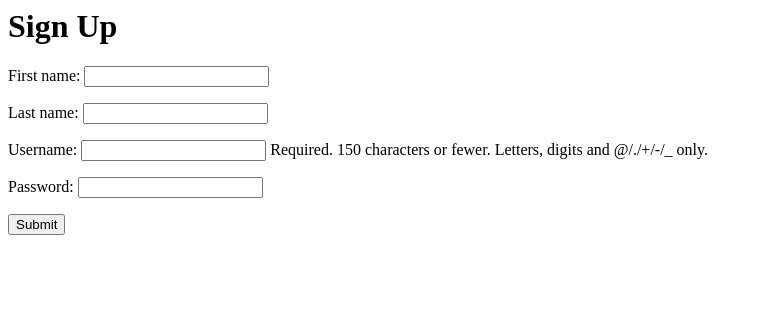
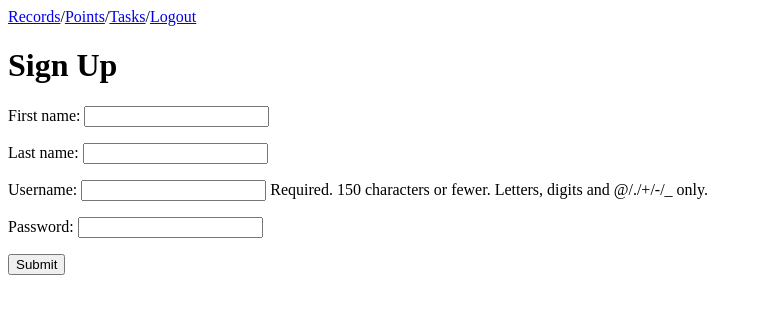
Before and after one commit to billray0259/task_app, a Django app: page /signup/ in a window 1280 px wide. Shown: the top 314 px of the page, without its empty margins (0-762 px from the left). Run offline with Django 3.2, Linux system fonts and the light colour scheme.

Commit message:
most recent changes

```diff
--- a/mysite/tasks/forms.py
+++ b/mysite/tasks/forms.py
@@ -15,9 +15,11 @@ class SignUpForm(ModelForm):
             raise ValidationError("That username is taken")
         return username
 
+
 class LoginForm(Form):
     username = forms.CharField(max_length=150)
     password = forms.CharField(widget=forms.PasswordInput())
+
 
 class TaskForm(ModelForm):
     class Meta:
--- a/mysite/tasks/models.py
+++ b/mysite/tasks/models.py
@@ -3,6 +3,9 @@ from django.contrib.auth.models import AbstractUser
 
 class User(AbstractUser):
     points = models.IntegerField(default=0)
+
+    def __str__(self):
+        return self.first_name
 
 class Task(models.Model):
     name = models.CharField(max_length=64)
@@ -10,20 +13,32 @@ class Task(models.Model):
     author = models.ForeignKey(User, on_delete=models.SET_NULL, null=True)
     time_created = models.DateTimeField(auto_now_add=True)
     period = models.IntegerField()
-    last_completed = models.DateTimeField(default=None, null=True)
+    last_completed = models.DateTimeField(auto_now_add=True)
+
+    def __str__(self):
+        return self.name
 
 class Record(models.Model):
     task = models.ForeignKey(Task, on_delete=models.SET_NULL, null=True)
-    time_taken = models.IntegerField(default=None)
-    time_completed = models.DateTimeField(default=None)
-    points_awarded = models.IntegerField(default=None)
-    num_users = models.IntegerField(default=None)
+    time_taken = models.IntegerField(default=None, null=True)
+    time_completed = models.DateTimeField(default=None, null=True)
+    points_awarded = models.IntegerField(default=None, null=True)
+    num_users = models.IntegerField(default=None, null=True)
+
+    def __str__(self):
+        return "%s - record" % (self.task.name if self.task is not None else "None")
 
 class RecordToUser(models.Model):
     record = models.ForeignKey(Record, on_delete=models.CASCADE)
     user = models.ForeignKey(User, on_delete=models.CASCADE)
 
+    def __str__(self):
+        return "%s to %s" % (str(self.record), str(self.user))
+
 class UserToPreference(models.Model):
     user = models.ForeignKey(User, on_delete=models.CASCADE)
     task = models.ForeignKey(Task, on_delete=models.CASCADE)
     preference = models.IntegerField(default=0)
+
+    def __str__(self):
+        return "%s feels %d towards %s" % (str(self.user), self.preference, str(self.task))
--- a/mysite/tasks/templates/tasks/base.html
+++ b/mysite/tasks/templates/tasks/base.html
@@ -6,6 +6,7 @@
 {%block script%}{% endblock %}
 
 <body>
+    <a href="/">Records</a>/<a href="/points/">Points</a>/<a href="/tasks/">Tasks</a>/<a href="/logout/">Logout</a>
     <div id="header">
         <h1>
             {% block header %}
--- a/mysite/tasks/templates/tasks/index.html
+++ b/mysite/tasks/templates/tasks/points.html
@@ -9,7 +9,7 @@ Task App
 {% endblock %}
 
 {% block header %}
-Users
+User Points
 {% endblock %}
 
 {% block content %}
@@ -20,10 +20,10 @@ Users
 {% endif %}
 <br>
 {% for user_ in users %}
-    {{user_.username}}: {{user_.points}}
+    {{user_.first_name}}: {{user_.points}}
     <br>
 {% endfor %}
 {% if user.is_authenticated %}
-<a href="logout/"> Logout </a>
+<a href="/logout/"> Logout </a>
 {% endif %}
 {% endblock %}
--- a/mysite/tasks/urls.py
+++ b/mysite/tasks/urls.py
@@ -3,9 +3,10 @@ from django.urls import path
 from . import views
 
 urlpatterns = [
-    path('', views.index, name='index'),
-    path('preference_spectrum/', views.preference_spectrum, name='preference_spectrum'),
+    path('', views.records, name='records'),
     path('signup/', views.signup, name='signup'),
     path('tasks/', views.tasks, name='tasks'),
     path('tasks/delete/<delete_id>', views.tasks, name='tasks'),
+    path('points/', views.points, name='points'),
+    path('preference_spectrum/', views.preference_spectrum, name='preference_spectrum'),
 ]
--- a/mysite/tasks/views.py
+++ b/mysite/tasks/views.py
@@ -1,22 +1,52 @@
+from datetime import datetime, timezone
+
 from django.shortcuts import render, redirect
 
-from .models import User, Task
+from .models import User, Task, Record
 from .forms import SignUpForm, TaskForm
 
+# def calculate_task_points(task):
+#     last_completed = task.last_completed
+#     seconds = (datetime.now(timezone.EST) - last_completed).seconds
+#     timley_reward = seconds / task.period
 
-def index(request):
+#     # TODO calculate average preference spectrum score
+#     avg_ps_score = -50
+#     return round(-avg_ps_score * timley_reward)
+
+def records(request):
+    if not request.user.is_authenticated:
+        return redirect("/login/")
+
+    todo_records = Record.objects.filter(time_completed=None)
+    for record in todo_records:
+        print(record)
+    # points = [calculate_task_points(record.task) for record in todo_records]
+    points = [0 for _ in range(len(todo_records))]
+    todo_records = [record for _,record in sorted(zip(points, todo_records))]
+    done_records = Record.objects.exclude(time_completed__isnull=True).order_by("time_completed")
+
+    for i, record in enumerate(todo_records):
+        record.points = points[i]
+
     context = {
-        "users": User.objects.order_by("points")
+        "todo": todo_records,
+        "done": done_records
     }
-    return render(request, "tasks/index.html", context)
+
+    return render(request, "tasks/records.html", {})
 
 
 def signup(request):
     if request.method == "POST":
         form = SignUpForm(request.POST)
         if form.is_valid():
-            form.save()
-            form = SignUpForm()
+            f = form.cleaned_data
+            user = User.objects.create_user(f["username"], None, f["password"])
+            user.first_name = f["first_name"]
+            user.last_name = f["last_name"]
+            user.save()
+            return redirect("/login/")
     else:
         form = SignUpForm()
 
@@ -24,12 +54,13 @@ def signup(request):
 
 def tasks(request, delete_id=None):
     if not request.user.is_authenticated:
-        return redirect("login/")
+        return redirect("/login/")
 
     if delete_id is not None:
         task = Task.objects.filter(id=delete_id)
         if task.exists():
             task.delete()
+        return redirect("/tasks/")
 
     if request.method == "POST":
         form = TaskForm(request.POST)
@@ -38,7 +69,11 @@ def tasks(request, delete_id=None):
             form = TaskForm()
 
             new_task.author = request.user
+            new_task.last_completed = datetime.now()
             new_task.save()
+
+            record = Record(task=new_task)
+            record.save()
     else:
         form = TaskForm()
 
@@ -48,7 +83,18 @@ def tasks(request, delete_id=None):
     }
     return render(request, "tasks/tasks.html", context)
 
+def points(request):
+    if not request.user.is_authenticated:
+        return redirect("/login/")
+    context = {
+        "users": User.objects.filter(is_staff=0).order_by("points")
+    }
+    return render(request, "tasks/points.html", context)
+
 def preference_spectrum(request):
+    if not request.user.is_authenticated:
+        return redirect("/login/")
+
     if request.method == "POST":
         pass
     else:
```
Also changed, not shown: mysite/tasks/templates/tasks/records.html (added, +28 -0 lines), mysite/db.sqlite3, mysite/tasks/migrations/0003_auto_20201025_2317.py (added), mysite/tasks/migrations/0004_auto_20201025_2343.py (added).
